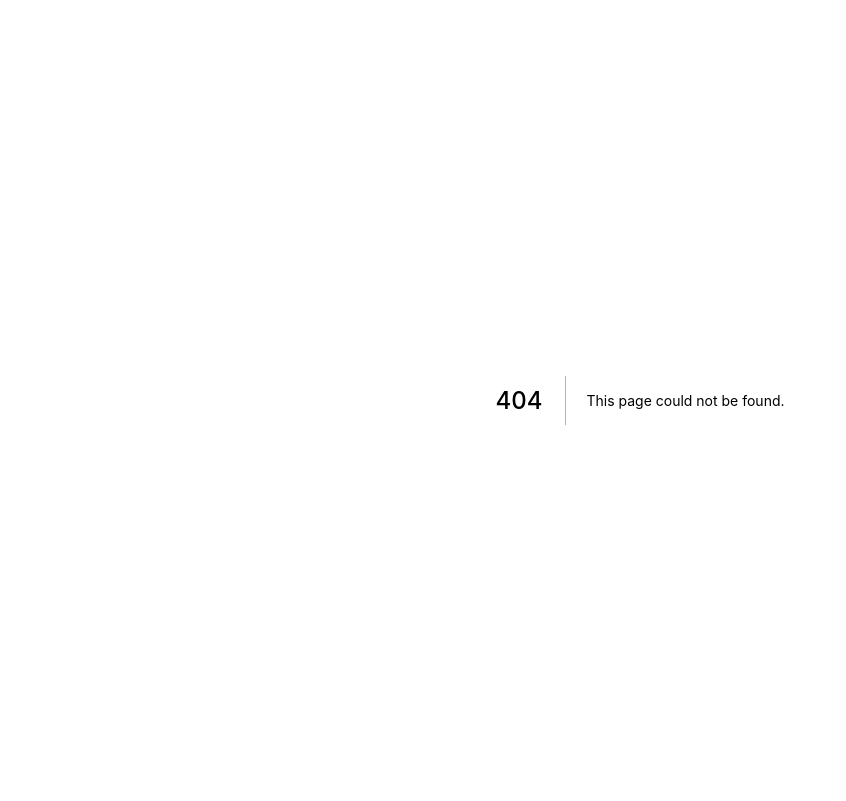
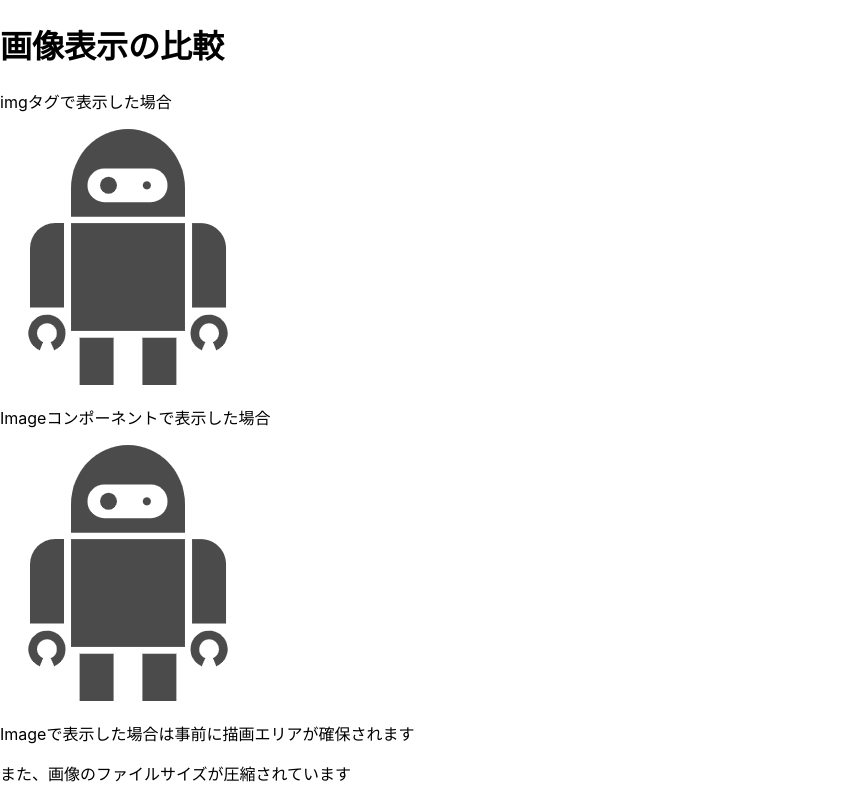
Before and after one commit to taserbeat/next-sample, a Next.js app: page /image-sample in a window 1280 px wide. Before the commit this address had no page. Shown: the whole page, without its empty margins (0-846 px from the left). Built offline with nearby package versions, Linux system fonts and the light colour scheme.

Commit message:
feat: 画像を表示するサンプルページを作成

```diff
--- /dev/null
+++ b/pages/image-sample.tsx
@@ -0,0 +1,26 @@
+import { NextPage } from "next";
+import Image from "next/image";
+//画像ファイルをインポートする
+import RobotImage from "../public/images/robot.png";
+
+/** 画像表示のサンプルページ */
+const ImageSample: NextPage<void> = (props) => {
+  return (
+    <div>
+      <h1>画像表示の比較</h1>
+
+      <p>imgタグで表示した場合</p>
+      {/* 通常のimgタグを使用して画像を表示 */}
+      <img src="/images/robot.png" />
+
+      <p>Imageコンポーネントで表示した場合</p>
+      {/* Imageコンポーネントを使用して画像を表示 */}
+      {/*パスを指定する代わりに、インポートした画像を指定*/}
+      <Image src={RobotImage} />
+      <p>Imageで表示した場合は事前に描画エリアが確保されます</p>
+      <p>また、画像のファイルサイズが圧縮されています</p>
+    </div>
+  );
+};
+
+export default ImageSample;
```
Also changed, not shown: public/images/robot.png (added).
